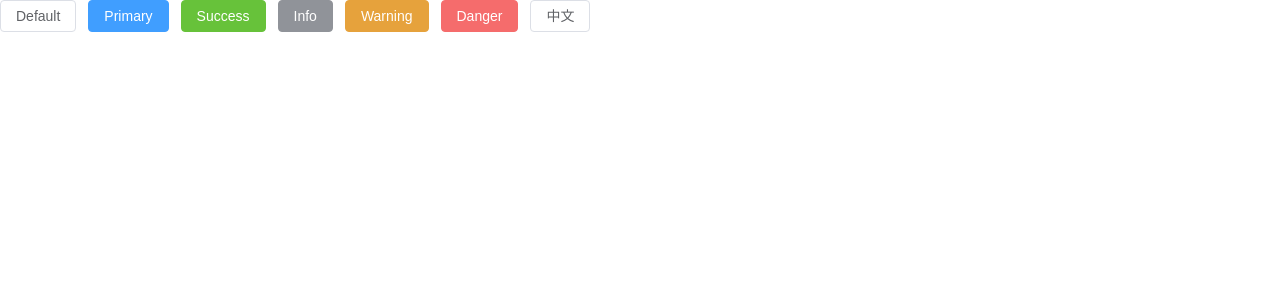
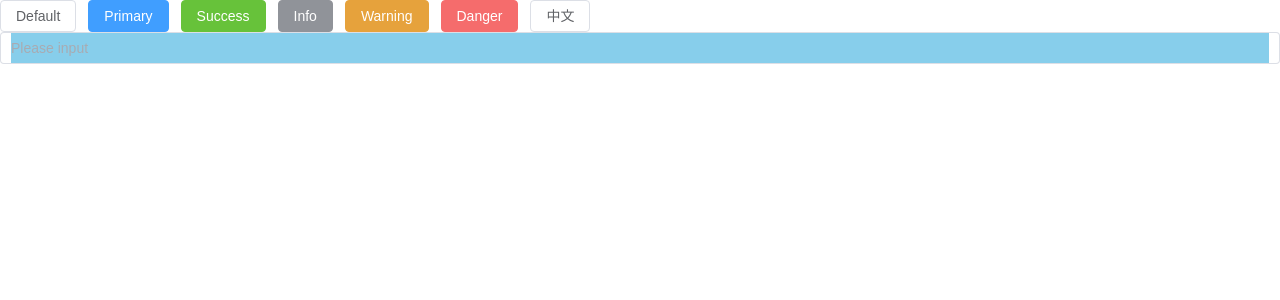
Before and after one commit to codehzy/vue-test, a Vue app: page /initElementPlus in a window 1280 px wide. Shown: the top 300 px of the page. Built offline with nearby package versions, Linux system fonts and the light colour scheme; what @vueuse/head would draw is missing.

Commit message:
✨ feat(修改element样式): 修改element样式

```diff
--- a/src/components/initElementPlus/index.vue
+++ b/src/components/initElementPlus/index.vue
@@ -8,8 +8,18 @@
     <el-button type="danger">Danger</el-button>
     <el-button>中文</el-button>
   </el-row>
+
+  <el-input v-model="input" placeholder="Please input" class="finalInput" />
 </template>
 
-<script lang="ts" setup></script>
+<script lang="ts" setup>
+const input = ref('')
+</script>
 
-<style lang="scss" scoped></style>
+<style lang="scss" scoped>
+.finalInput {
+  :deep(input) {
+    background-color: skyblue;
+  }
+}
+</style>
```
